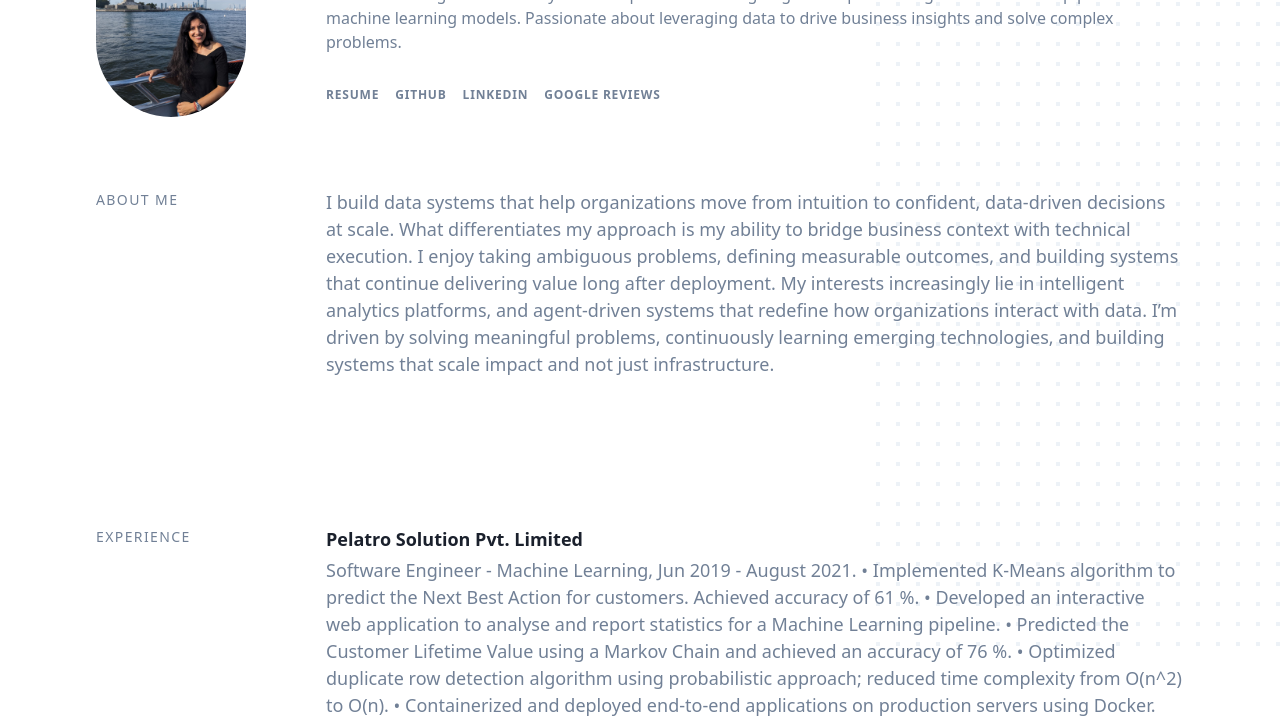
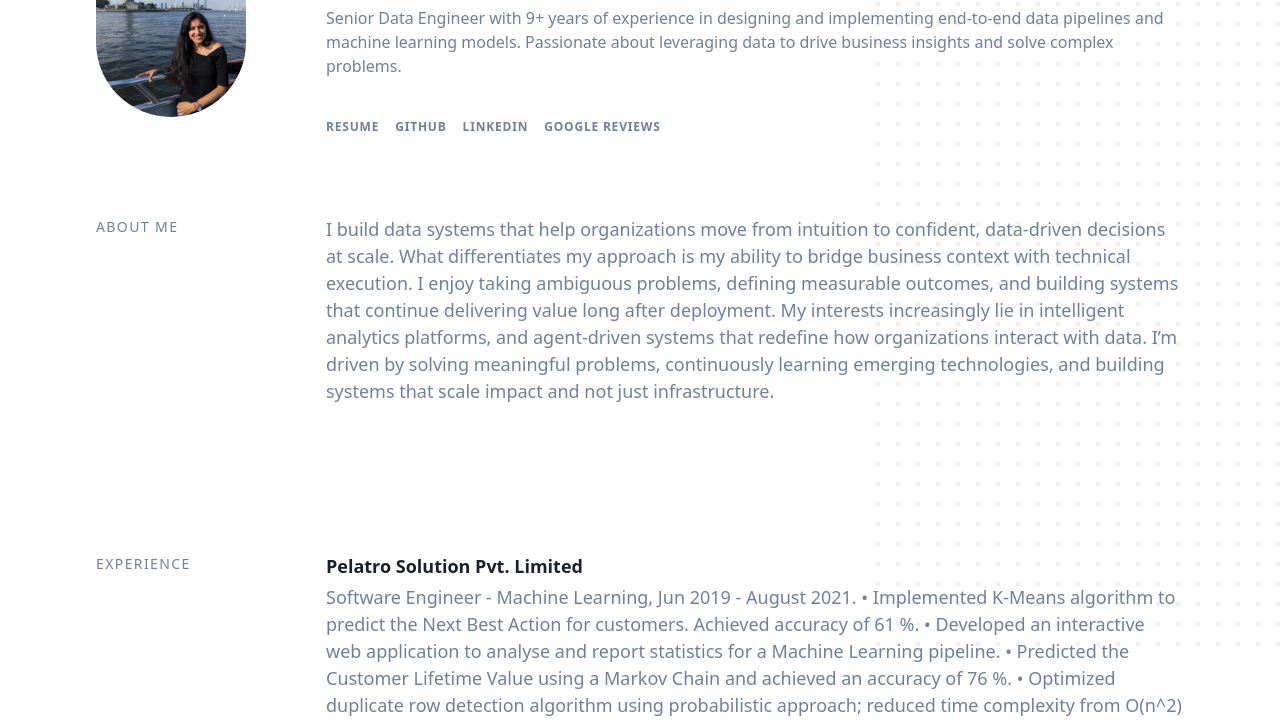
Before and after one commit to apriya3/apriya3.github.io, a Gatsby site: page / in a window 1280 px wide. Shown: the part 178-902 px from the top of the page. Built offline with nearby package versions, Linux system fonts and the light colour scheme; Gatsby itself is replaced by a stand-in of ours.

Commit message:
vertical spacing fix

```diff
--- a/src/components/header/index.jsx
+++ b/src/components/header/index.jsx
@@ -10,8 +10,9 @@ const classes = {
   image: 'rounded-full transform transition-all duration-150 hover:scale-105',
   contentWrapper: 'flex-none pt-6 md:pt-1 md:flex-1 md:pl-20',
   name: 'text-5xl text-gray-900 font-bold leading-tight hover:text-black',
-  description: 'text-gray-600',
-  list: 'mt-6 uppercase tracking-wider',
+  name: 'text-5xl text-gray-900 font-bold leading-tight hover:text-black mb-6',
+  description: 'text-gray-600 mt-4',
+  list: 'mt-8 uppercase tracking-wider',
   item: 'inline list-none pr-4',
   link:
     'inline-block py-2 font-semibold text-xs text-gray-600 hover:text-black',
```
